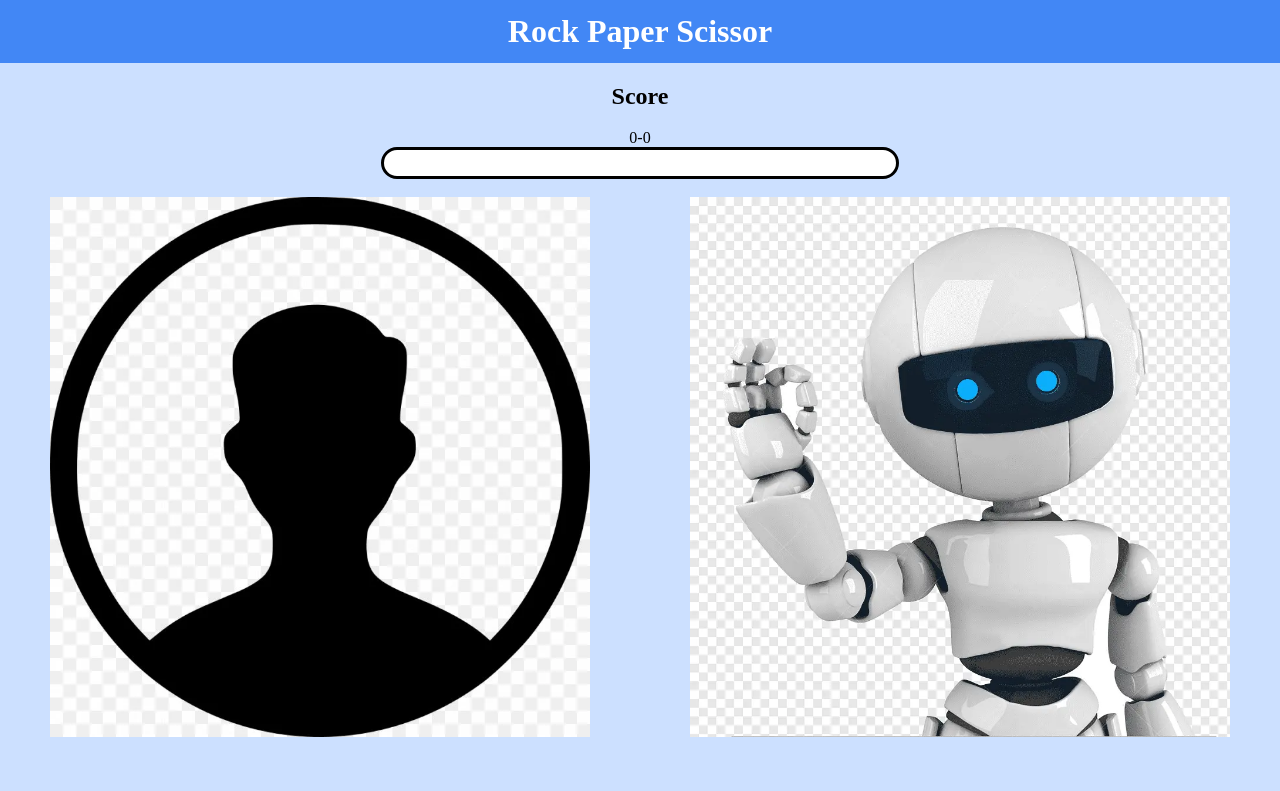
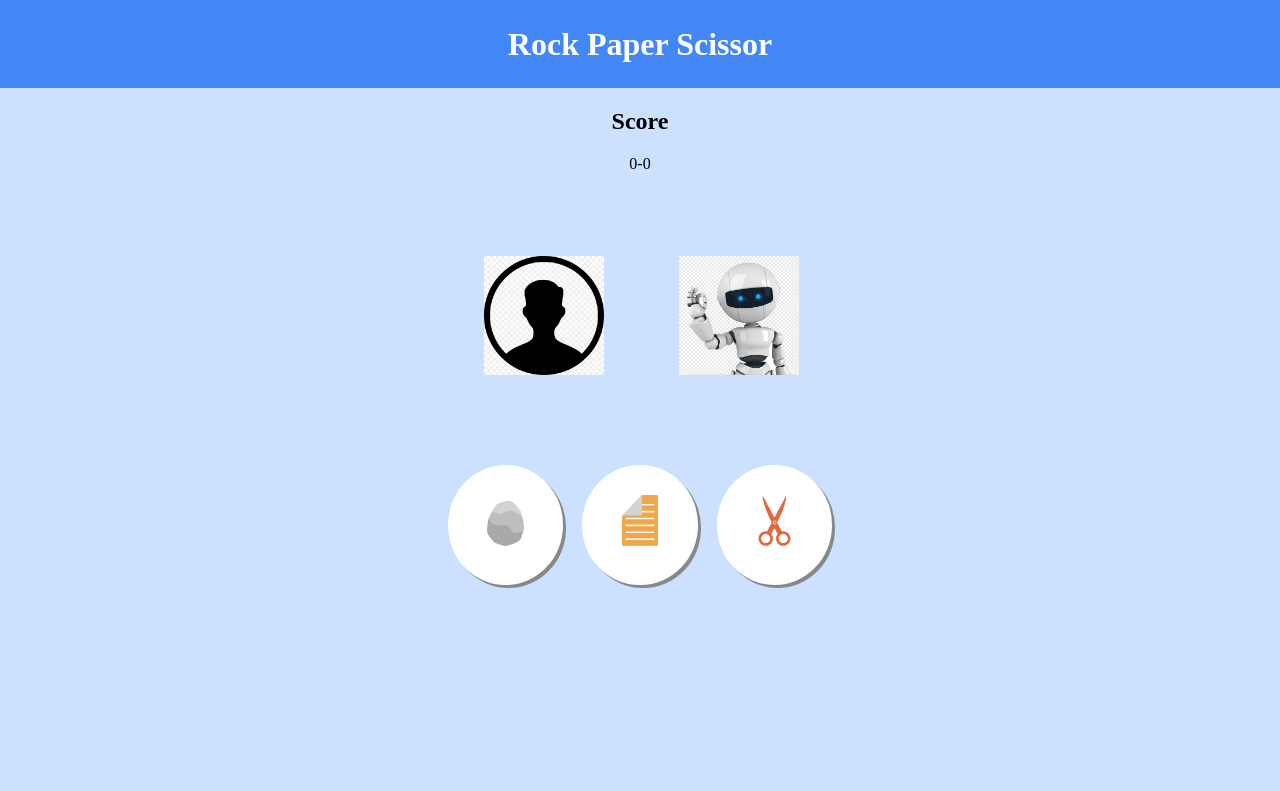
Before and after one commit to Ashwin-Dev-P/rock-paper-scissor, a plain HTML site: page index.html in a window 1280 px wide. Shown: the top 791 px of the page. Drawn offline with Linux system fonts and the light colour scheme.

Commit message:
UPDATE. reponsive design

```diff
--- a/assets/css/index.css
+++ b/assets/css/index.css
@@ -14,7 +14,7 @@ body {
 
 header {
 	background-color: var(--primary-color);
-	padding: 1% 0%;
+	padding: 2% 0%;
 	margin: 0%;
 	color: white;
 }
@@ -33,6 +33,7 @@ h1 {
 	display: grid;
 	grid-template-columns: 50% 50%;
 
+	margin: 10% 0%;
 	width: 100%;
 }
 
@@ -88,6 +89,14 @@ h1 {
 	animation: spin var(--spin-duration) linear infinite;
 }
 
+.my-danger {
+	color: red;
+}
+
+.my-success {
+	color: green;
+}
+
 #output {
 	padding: 1% 5%;
 	background-color: white;
@@ -115,16 +124,56 @@ h1 {
 
 /* Small devices (portrait tablets and large phones, 600px and up) */
 @media only screen and (min-width: 600px) {
+	.input-row {
+		width: 80%;
+		margin: 10% 10%;
+	}
+
+	.grid-3 {
+		width: 70%;
+		margin: 0% 15%;
+	}
 }
 
 /* Medium devices (landscape tablets, 768px and up) */
 @media only screen and (min-width: 768px) {
+	.input-row {
+		width: 70%;
+		margin: 2% 15%;
+	}
+
+	.grid-3 {
+		width: 60%;
+		margin: 0% 20%;
+	}
 }
 
 /* Large devices (laptops/desktops, 992px and up) */
 @media only screen and (min-width: 992px) {
+	.input-row {
+		width: 60%;
+		margin: 1% 20%;
+	}
+
+	.input-item {
+		padding: 1%;
+	}
+
+	.grid-3 {
+		width: 30%;
+		margin: 4% 35%;
+	}
 }
 
 /* Extra large devices (large laptops and desktops, 1200px and up) */
 @media only screen and (min-width: 1200px) {
+	.input-row {
+		width: 30%;
+		margin: 5% 35%;
+		grid-gap: 3px;
+	}
+
+	.input-item {
+		padding: 10% 19%;
+	}
 }
--- a/assets/js/rockPaperScissors.js
+++ b/assets/js/rockPaperScissors.js
@@ -3,6 +3,8 @@
 const human_option_images = document.getElementsByClassName("human_options");
 const human_score_span = document.getElementById("human_score");
 const computer_score_span = document.getElementById("computer_score");
+const outputDiv = document.getElementById("output");
+outputDiv.style.visibility = "hidden";
 
 // Add event listeners
 for (let option_i = 0; option_i < 3; option_i++) {
@@ -76,16 +78,24 @@ function computeResult() {
 	console.log("Computed result:", human, computer, win);
 }
 
-const outputDiv = document.getElementById("output");
 function displayResult() {
+	outputDiv.style.visibility = "visible";
 	if (win == null) {
-		outputDiv.innerHTML = "Tie";
+		outputDiv.classList.remove("my-danger");
+		outputDiv.classList.remove("my-success");
+		outputDiv.innerText = "Tie";
 	} else if (win == true) {
-		outputDiv.innerHTML = "Winner";
+		outputDiv.classList.remove("my-danger");
+		outputDiv.classList.add("my-success");
+
+		outputDiv.innerText = "You won";
 		human_score += 1;
 		human_score_span.innerText = human_score;
 	} else {
-		outputDiv.innerHTML = "You lost";
+		outputDiv.classList.remove("my-success");
+		outputDiv.classList.add("my-danger");
+
+		outputDiv.innerText = "You lost";
 		computer_score += 1;
 		computer_score_span.innerText = computer_score;
 	}
```
